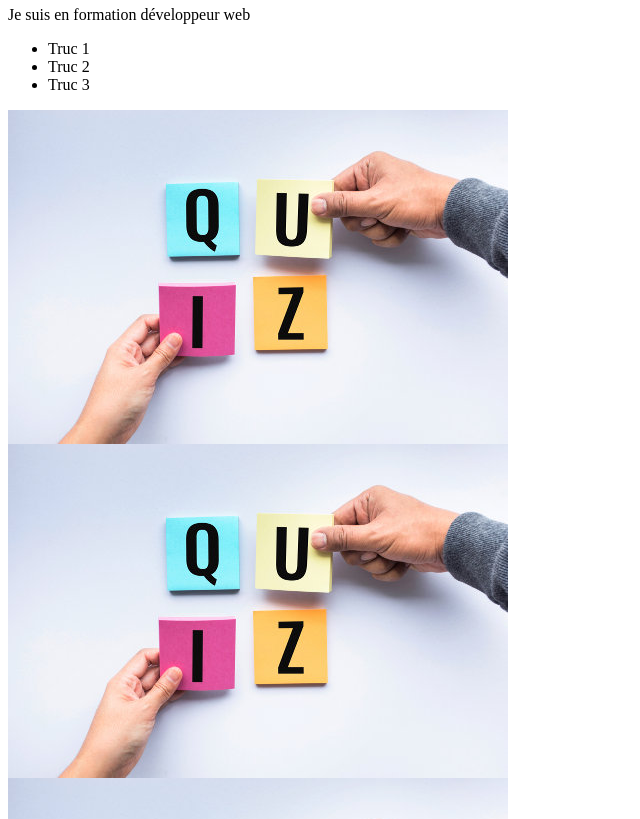
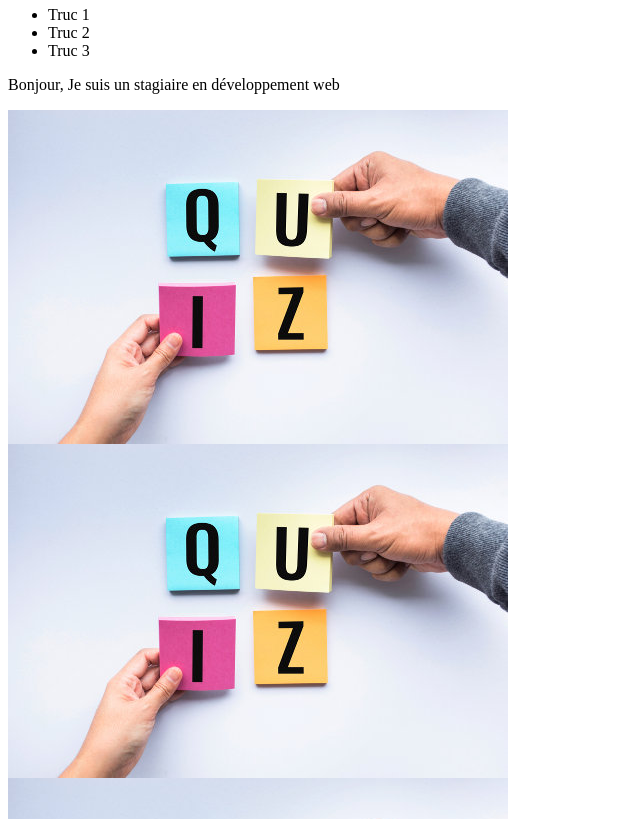
Before and after one commit to webboy-fr/github-formation, a plain HTML site: page index.html in a window 1280 px wide. Shown: the part 60-879 px from the top of the page, without its empty margins (0-640 px from the left). Drawn offline with Linux system fonts and the light colour scheme.

Commit message:
modif paragraphe

```diff
--- a/index.html
+++ b/index.html
@@ -4,12 +4,14 @@
     </head>
     <body>
         <h1>Bonjour l'AFPA</h1>
-        <p>Je suis en formation développeur web</p>
+
         <ul>
             <li>Truc 1</li>
             <li>Truc 2</li>
             <li>Truc 3</li>
         </ul>
+
+        <p>Bonjour, Je suis un stagiaire en développement web</p>
         <div class="carousel">
             <div class="carousel-item">
                 <img src="IMAGE2.jpg" />
```
